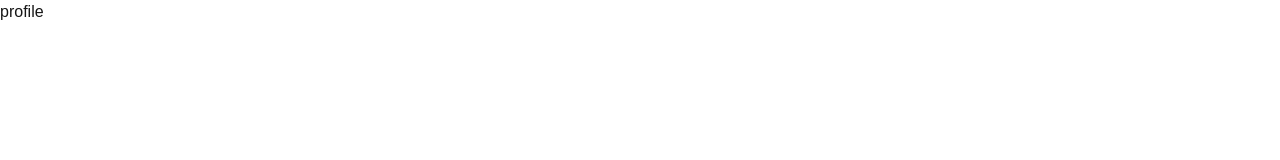
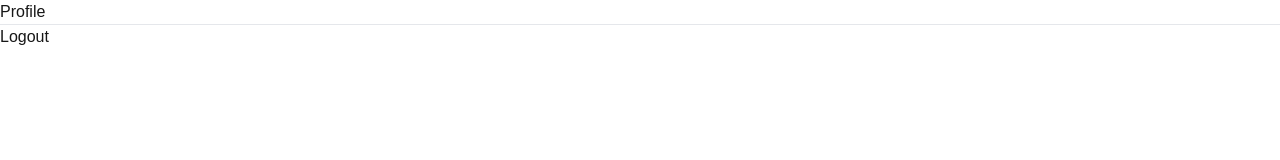
Before and after one commit to Shevaitverma/Next_js_grinding, a Next.js app in the folder proj_auth/: page /profile in a window 1280 px wide. Shown: the top 160 px of the page. Built offline with nearby package versions, Linux system fonts and the light colour scheme.

Commit message:
logout functionality

```diff
--- /dev/null
+++ b/proj_auth/src/app/api/users/logout/route.ts
@@ -0,0 +1,20 @@
+import { NextResponse } from "next/server";
+
+
+export async function GET() {
+    try {
+        const response = NextResponse.json({
+            message: "Logout successful",
+            success: true
+        })
+        response.cookies.set("token", "", {
+            httpOnly: true, expires: new Date(0)
+        })
+        return response;
+    } catch (error: any) {
+        return NextResponse.json(
+            {error: error.message},
+            {status: 500}
+        )
+    }
+}
--- a/proj_auth/src/app/profile/page.tsx
+++ b/proj_auth/src/app/profile/page.tsx
@@ -1,8 +1,36 @@
-import React from 'react'
+"use client";
+
+import React from 'react';
+import Link from 'next/link';
+import axios from 'axios';
+import toast from 'react-hot-toast';
+import { useRouter } from 'next/navigation';
 
 function profile() {
+
+  const router = useRouter();
+  const logout = async () => {
+    try {
+      await axios.get("/api/users/logout");
+      toast.success("logout successful");
+      router.push("/login")
+    } catch (error: any) {
+      console.log(error.message);
+      toast.error(error.message);
+    }
+  }
+
   return (
-    <div>profile</div>
+    <div className='flex flex-col items-center justify-center min-h-screen p-2'>
+        <h1 className='my-4'>Profile</h1>
+        <hr />
+        <button
+          className='bg-blue-500 mt-4 hover:bg-blue-700 text-white font-bold py-2 px-2 rounded'
+          onClick={logout}
+        >
+          Logout
+        </button>
+    </div>
   )
 }
 
```
Also changed, not shown: 1 other file (tests, documents, lock files or other folders).
